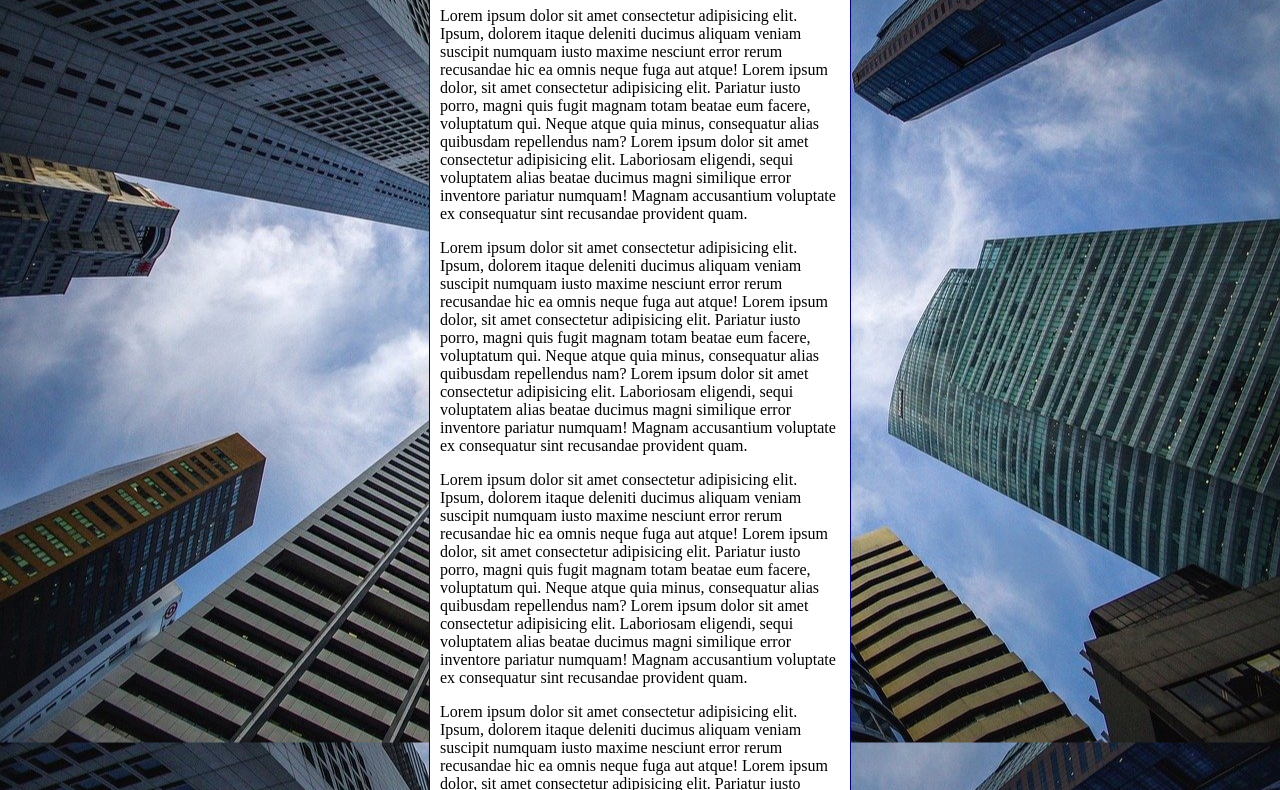
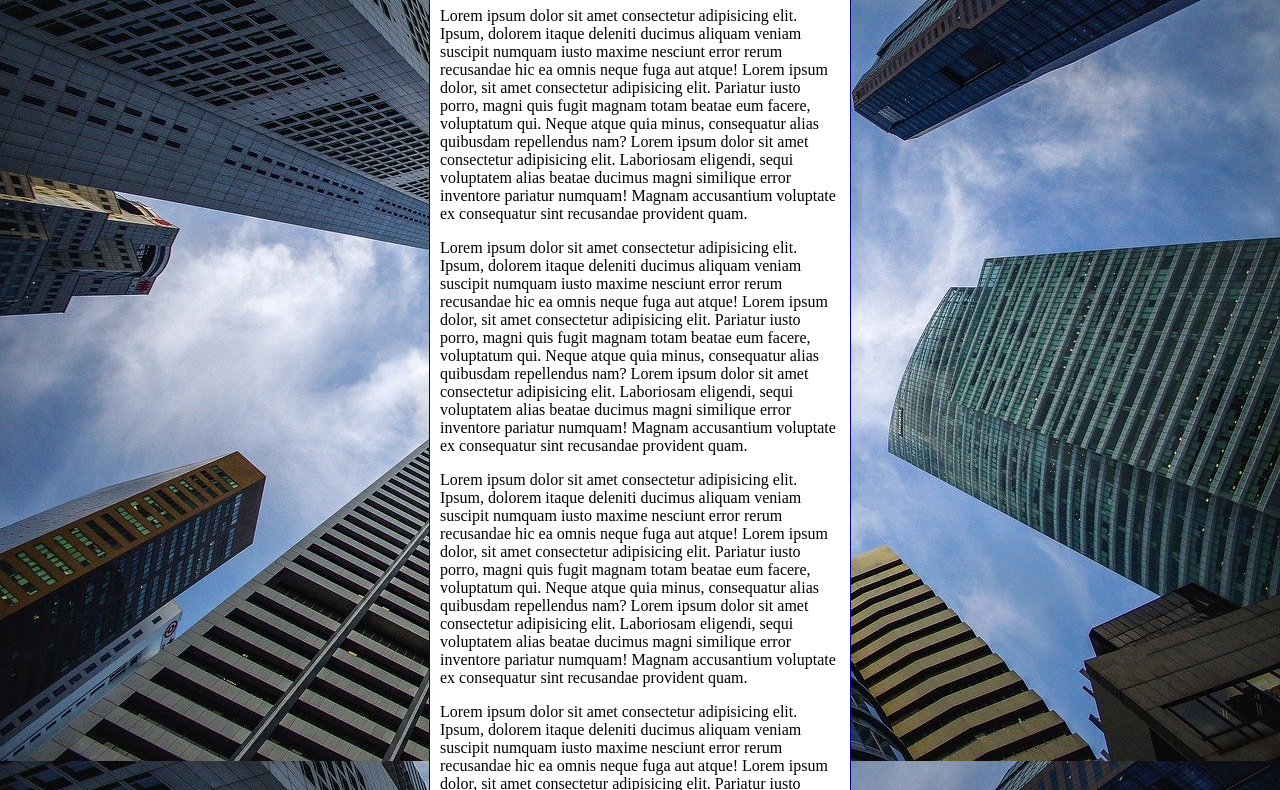
Before and after one commit to joaoburi/html-css, a plain HTML site: page exercicios/ex022/fundo006.html in a window 1280 px wide. Shown: the part 92-882 px from the top of the page. Drawn offline with Linux system fonts and the light colour scheme.

Commit message:
Update fundo006.html

```diff
--- a/exercicios/ex022/fundo006.html
+++ b/exercicios/ex022/fundo006.html
@@ -3,16 +3,26 @@
 <head>
     <meta charset="UTF-8">
     <meta name="viewport" content="width=device-width, initial-scale=1.0">
-    <title>Document</title>
+    <title>Fundo fixo de tela</title>
     <style>
         body {
             height: 100vh;
+            /*
             background-color: black;
             background-image: url(imagens/wallpaper002.jpg);
             background-position: center center;
-            background-repeat: repeat-y;
+            background-repeat: no-repeat;
+            background-size: cover;
+            background-attachment: fixed;
+            */
+
+            /* Shorthand - background
+                color > image > position > repeat > [size] > attachment
+            */
+            background: black url(imagens/wallpaper002.jpg) center center no-repeat fixed;
             background-size: cover;
         }
+
         main {
             background-color: white;
             width: 400px;
```
